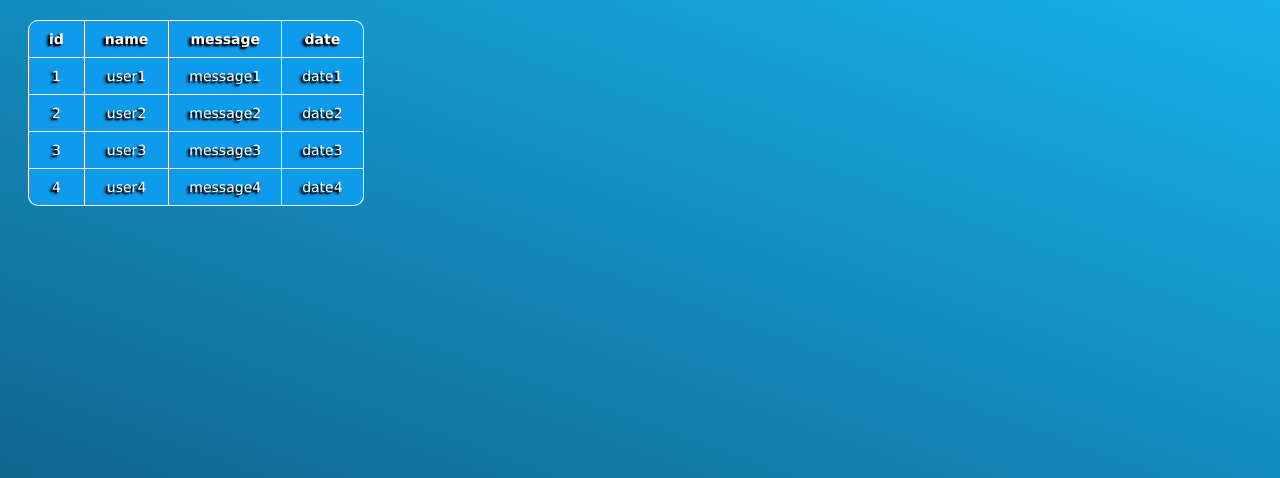
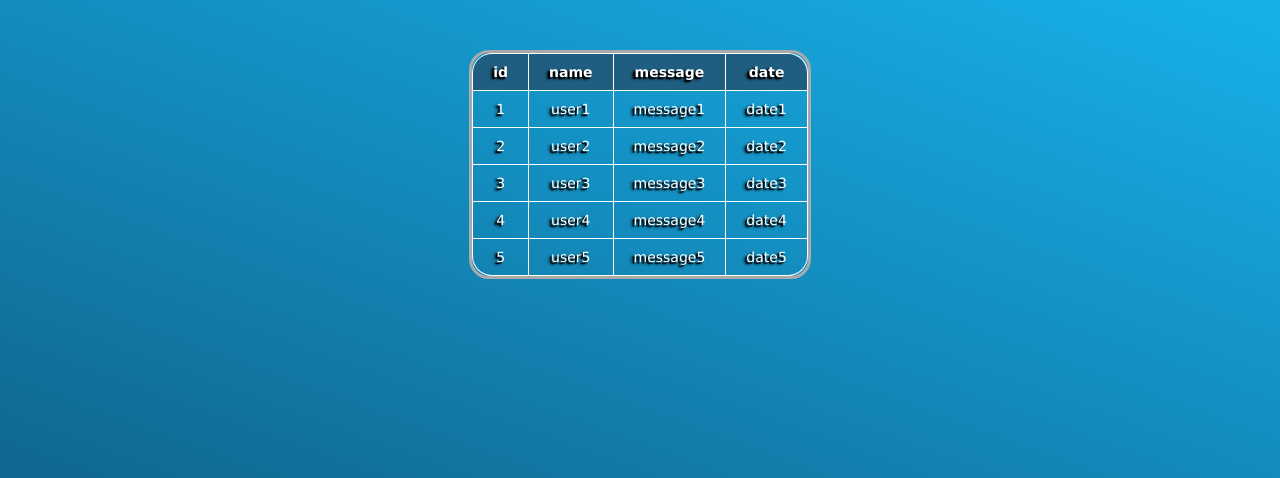
Before and after one commit to volvad/project_1, a PHP site: page /index.html in a window 1280 px wide. Shown: the top 478 px of the page. Run offline with PHP 8.4, Linux system fonts and the light colour scheme.

Commit message:
Edit div css

```diff
--- a/css/style.css
+++ b/css/style.css
@@ -22,16 +22,14 @@ body {
 
 /********** Table settings **********/
 table {
-    margin: 20px 20px;
-
     /*** Background ***/
-    background-color: #0f9bec;
+    /* background-color: #667788; */
 
     /*** Border ***/
-    border-radius: 10px;
+    border-radius: 20px;
     border-spacing: 0px;
-    /* border-style: solid; */
-    /* border-color: white; */
+    border-style: solid;
+    border-color: #aaa;
 
     /*** Text ***/
     text-align: center;
@@ -48,19 +46,19 @@ th {
     border-style: solid;
     /* Borders top, right, bottom */
     border-width: 1px 1px 1px 0px;
-
+    background-color: #1f5d81;
 }
 
 th:first-child {
     /*** Border first header***/
-    border-top-left-radius: 10px;
+    border-top-left-radius: 20px;
     /* Border left */
     border-left-width: 1px;
 }
 
 th:last-child {
     /*** Border last header***/
-    border-top-right-radius: 10px;
+    border-top-right-radius: 20px;
 }
 
 td {
@@ -78,28 +76,40 @@ td:first-child {
 
 tr:last-child td:first-child {
     /*** Border last left Table Data***/
-    border-radius: 0 0 0 10px;
+    border-radius: 0px 0px 0px 20px;
 }
 
 tr:last-child td:last-child {
     /*** Border last right Table Data***/
-    border-radius: 0 0 10px 0;
+    border-radius: 0px 0px 20px 0px;
+}
+
+#selectTd td:hover {
+    /*** Select Table Data ***/
+    background-color: #999;
+    font-size: 13px;
 }
 
 
-/*----------- Settings div -----------*/
-/* div { */
+/********** div settings **********/
+div {
+    /*** Vertical center ***/
+    display: flex;
+    align-items: center;
+    justify-content: center;
 
-/*----- Indent -----*/
-/* background: none;
+    /*** Indent ***/
+    background: none;
+    padding: auto;
     margin: auto;
-    margin-top: 100px;
-    padding: auto; */
+    margin-top: 50px;
+}
 
-/*----- Vertical center -----*/
-/* display: flex;
-    align-items: center;
-    justify-content: center; */
+
+
+
+
+
 
 /*----- Size -----*/
 /* width: 110px;
--- a/index.html
+++ b/index.html
@@ -16,7 +16,7 @@
     </header>
     <div>
         <!-- Block element -->
-        <table>
+        <table id="selectTd">
             <!-- Table -->
             <tr>
                 <th>id</th>
@@ -48,6 +48,12 @@
                 <td>message4</td>
                 <td>date4</td>
             </tr>
+            <tr>
+                <td>5</td>
+                <td>user5</td>
+                <td>message5</td>
+                <td>date5</td>
+            </tr>
         </table>
     </div>
 
```
